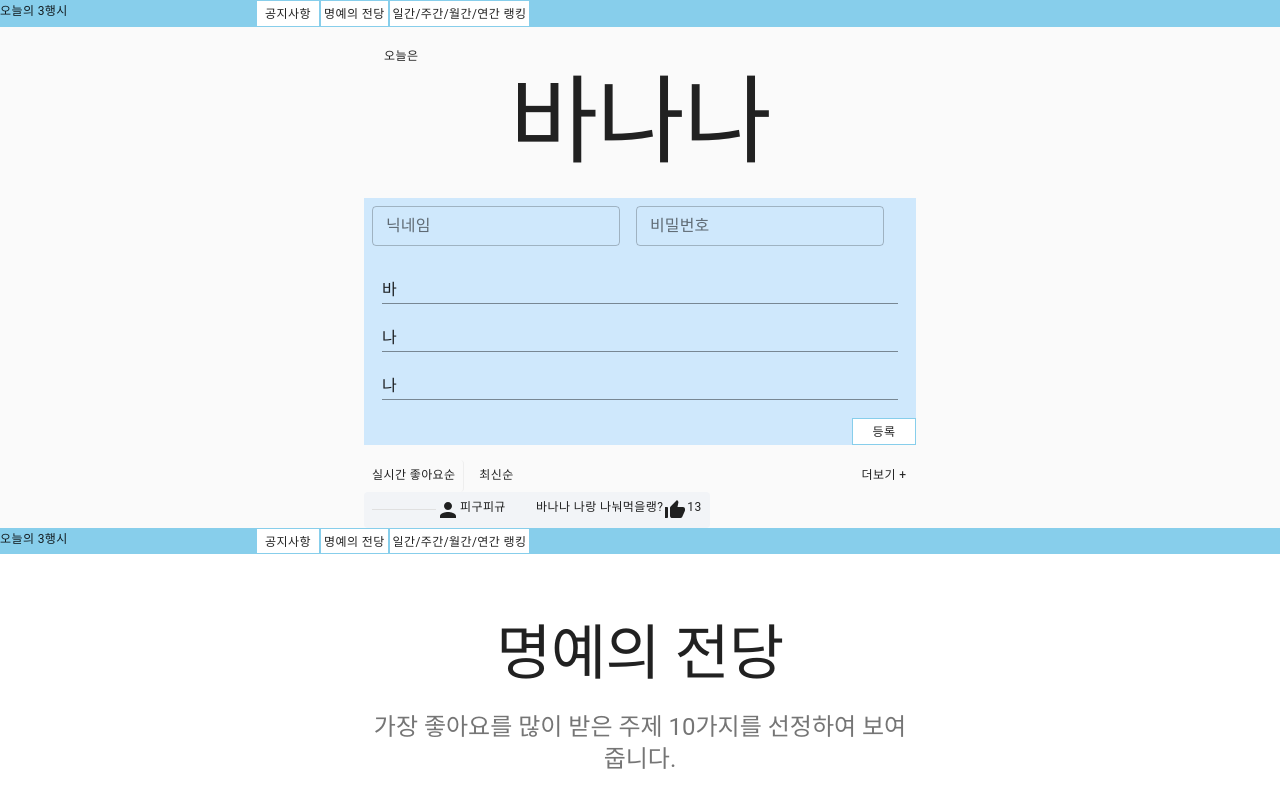
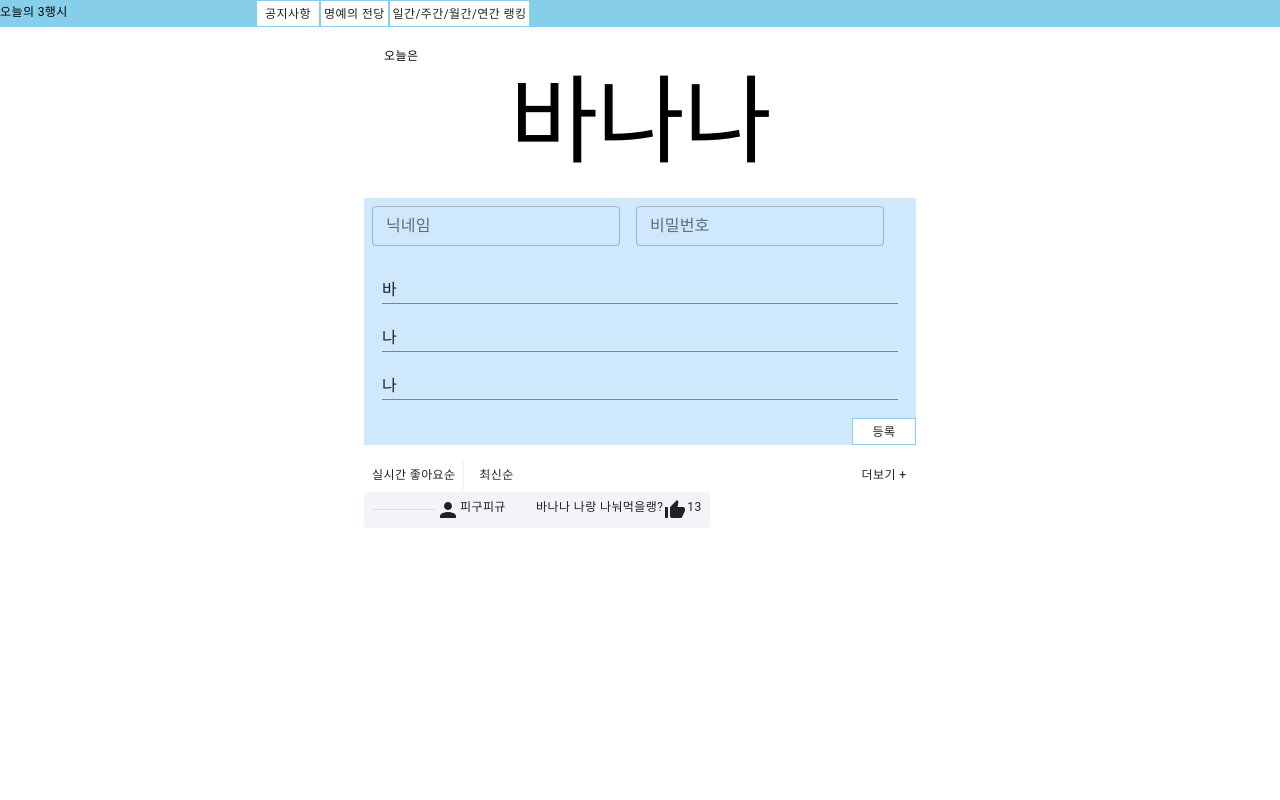
Before and after one commit to UUUNG/Today-s-Acrostic-Poem, a React (Create React App) app: page / in a window 1280 px wide. Shown: the top 800 px of the page. Built offline with nearby package versions, Linux system fonts and the light colour scheme.

Commit message:
feat : 라우터 추가, - 명예의 전당 버튼을 누르면 명예의 전당 페이지로 이동, react-router-dom 추가했음

```diff
--- a/package.json
+++ b/package.json
@@ -10,6 +10,7 @@
     "@testing-library/user-event": "^12.8.3",
     "react": "^17.0.2",
     "react-dom": "^17.0.2",
+    "react-router-dom": "^5.2.0",
     "react-scripts": "4.0.3",
     "web-vitals": "^1.1.2"
   },
--- a/src/App.js
+++ b/src/App.js
@@ -1,15 +1,24 @@
 import './App.css';
 import MainPage from './pages/MainPage';
 import HOFPage from './pages/HOFPage';
+
+import {
+  BrowserRouter,
+  Switch,
+  Route,
+  Link
+} from "react-router-dom";
 
 
 function App() {
 
   return (
-    <div>
-      <MainPage/>
-      <HOFPage/>
-    </div>
+    <BrowserRouter>
+      <Switch>
+        <Route exact path="/" component={MainPage}/>
+        <Route exact path="/HOFPage" component={HOFPage}/>
+      </Switch>
+    </BrowserRouter>
   );
 }
 export default App;
--- a/src/components/atoms/PrimaryButton.js
+++ b/src/components/atoms/PrimaryButton.js
@@ -2,6 +2,14 @@ import React from 'react'
 import Typography from '@material-ui/core/Typography';
 import Button from '@material-ui/core/Button';
 import { makeStyles } from '@material-ui/core/styles';
+import HOFPage from '../../pages/HOFPage';
+
+/* 리액트 라우터 추가 */
+import {
+  BrowserRouter as Router,
+  Route,
+  Link
+} from "react-router-dom";
 
 const useStyles = makeStyles({
   root:{
@@ -20,10 +28,13 @@ export default function PrimaryButton({name}){
   const classes = useStyles();
 
   return(
-    <Button className={classes.root}
-      variant="outlined"
-    >
-      <Typography variant="caption">{name}</Typography>
-    </Button>
+  /*   <Router> */
+      <Button className={classes.root}
+      variant="outlined">
+        <Typography variant="caption">{name}</Typography>
+        {/* <Route path='/HOFPage' component={HOFPage} />
+          <Link to="/HOFPage"></Link> */}
+      </Button>
+    /* </Router> */
   )
 }
--- a/src/components/molecules/Navbar.js
+++ b/src/components/molecules/Navbar.js
@@ -1,12 +1,18 @@
 import React from 'react';
 import PrimaryButton from '../atoms/PrimaryButton'
+
+/* 리액트 라우터 추가 */
+import {
+  Link
+} from "react-router-dom";
+
 const Navbar = () => {
 
   return (
     <div>
-      <PrimaryButton name={"공지사항"}/>
-      <PrimaryButton name={"명예의 전당"}/>
-      <PrimaryButton name={"일간/주간/월간/연간 랭킹"}/>
+      <Link to="/"><PrimaryButton name={"공지사항"}/></Link>
+      <Link to="/HOFPage"><PrimaryButton name={"명예의 전당"}/></Link>
+      <Link to="/"><PrimaryButton name={"일간/주간/월간/연간 랭킹"}/></Link>
     </div>
 
   )
--- a/src/pages/HOFPage.js
+++ b/src/pages/HOFPage.js
@@ -1,13 +1,11 @@
 import React from 'react';
 import GridContainer from '../components/organisms/GridContainer';
 
-const MainPage = () => {
-
+const HOFPage = () => {
   return (
     <div>
       <GridContainer/>
     </div>
-
   )
 }
-export default MainPage;
+export default HOFPage;
```
Also changed, not shown: 1 other file (tests, documents, lock files or other folders).
